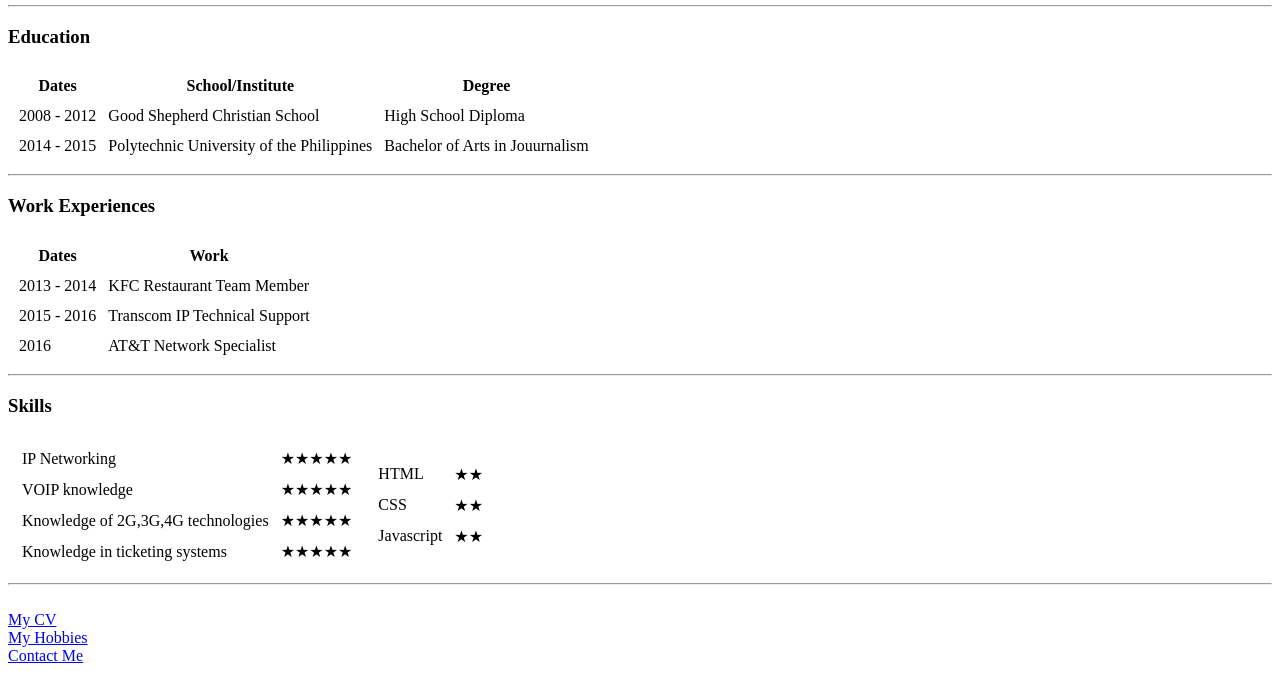
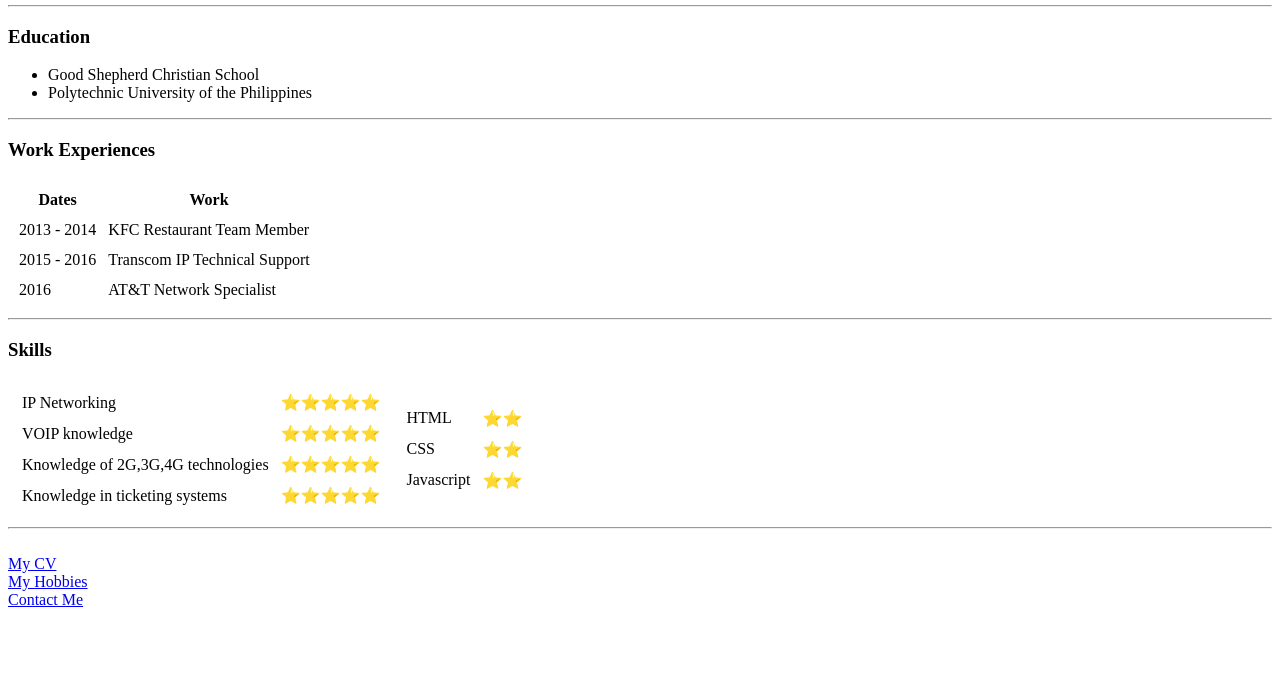
Before and after one commit to lyzanium/PersonalWebsite, a plain HTML site: page index.html in a window 1280 px wide. Shown: the part 357-1030 px from the top of the page. After the commit the page ends 974 px from the top, so only its background shows below. Drawn offline with Linux system fonts and the light colour scheme.

Commit message:
changed stars emoji from skills

```diff
--- a/index.html
+++ b/index.html
@@ -11,33 +11,16 @@
         <tr>
             <td><img src="https://scontent-yyz1-1.cdninstagram.com/vp/18ec4b77ea5108cb5a57d05294e82d52/5DA607D0/t51.2885-19/s150x150/30086033_158168388187292_791607007168692224_n.jpg?_nc_ht=scontent-yyz1-1.cdninstagram.com"></td>
         <td><h1>Elyza Medoranda</h1>
-        <p><em>Owner of a White Shoob called <a href="https://www.akc.org/dog-breeds/samoyed/"><strong>Samoyed</strong></a>, and her name is <strong>Biana</strong>.</em></p>
+        <p><em>Owner of a White Shoob called <a href="https://www.akc.org/dog-breeds/samoyed/"><strong>Samoyed</strong></a>, and her name is <strong>Biana</strong></em>🐾.</p>
         <p>I am a Network Specialist and I love hot chocolate with milk!</p></td>
         </tr>
     </table>
     <hr>
     <h3>Education</h3>
-    <table cellspacing="10">
-        <thead>
-            <tr>
-                <th>Dates</th>
-                <th>School/Institute</th>
-                <th>Degree</th>
-            </tr>
-        </thead>
-        <tbody>
-            <tr>
-                <td>2008 - 2012</td>
-                <td>Good Shepherd Christian School</td>
-                <td>High School Diploma</td>
-            </tr>
-            <tr>
-                <td>2014 - 2015</td>
-                <td>Polytechnic University of the Philippines</td>
-                <td>Bachelor of Arts in Jouurnalism</td>
-            </tr>
-        </tbody>
-    </table>
+    <ul>
+        <li>Good Shepherd Christian School</li>
+        <li>Polytechnic University of the Philippines</li>
+    </ul>
     <hr>
     <h3>Work Experiences</h3>
     <table cellspacing="10">
@@ -75,19 +58,19 @@
     <table cellspacing="10">
         <tr>
             <td>IP Networking</td>
-            <td>★★★★★</td>
+            <td>⭐⭐⭐⭐⭐</td>
         </tr>
         <tr>
             <td>VOIP knowledge</td>
-            <td>★★★★★</td>
+            <td>⭐⭐⭐⭐⭐</td>
         </tr>
         <tr>
             <td>Knowledge of 2G,3G,4G technologies</td>
-            <td>★★★★★</td>
+            <td>⭐⭐⭐⭐⭐</td>
         </tr>
         <tr>
             <td>Knowledge in ticketing systems</td>
-            <td>★★★★★</td>
+            <td>⭐⭐⭐⭐⭐</td>
         </tr>
     </table>
         </td>
@@ -95,15 +78,15 @@
     <table cellspacing="10">
         <tr>
             <td>HTML</td>
-            <td>★★</td>
+            <td>⭐⭐</td>
         </tr>
         <tr>
             <td>CSS</td>
-            <td>★★</td>
+            <td>⭐⭐</td>
         </tr>
         <tr>
             <td>Javascript</td>
-            <td>★★</td>
+            <td>⭐⭐</td>
         </tr>
 
     </table>
```
